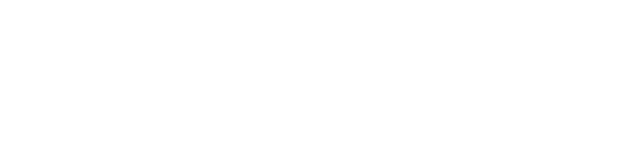
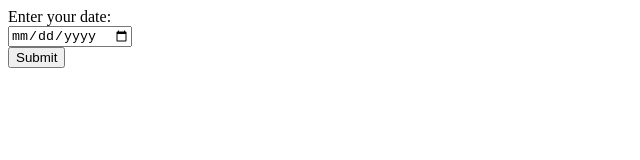
Before and after one commit to whatthefoobar/zodiac-project, a plain HTML site: page index.html in a window 1280 px wide. Shown: the whole page, without its empty margins (0-640 px from the left). Drawn offline with Linux system fonts and the light colour scheme.

Commit message:
Update index.html
added a form

```diff
--- a/index.html
+++ b/index.html
@@ -10,6 +10,16 @@
 </head>
 <body>
 
+    <form class ="form">
+        <label for="date">Enter your date:</label><br>
+        <input type="date" id="date" name="date"><br>
+        <input type="submit" value="Submit">
+    </form>
+
+    <div class="result"></div>
+
+
+
 
     <script src="app.js"></script>
 </body>
```
